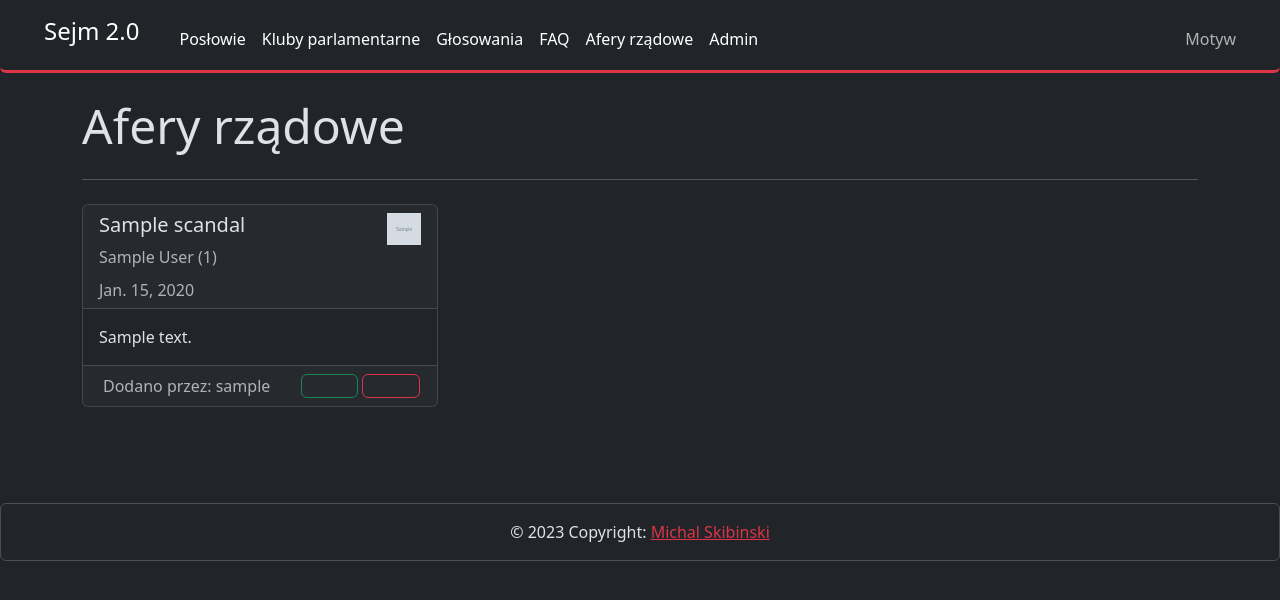
After one commit to michalskibinski109/sejm-stats, a Django app: page /scandals/ in a window 1280 px wide. The commit adds this page. Shown: the top 600 px of the page. Run offline with Django 4.2, Linux system fonts and the light colour scheme; tables that the repository leaves empty hold one stand-in row (values such as "Sample post"); grey boxes marked "Sample" are stand-in pictures; some libraries are stand-ins or nearby versions.

Commit message:
Adds new views

```diff
--- a/src/core/models/scandal.py
+++ b/src/core/models/scandal.py
@@ -14,7 +14,7 @@ class ScandalEntryStatus(models.TextChoices):
 class Scandal(models.Model):
     title = models.CharField(max_length=255, null=True, blank=True)
     description = models.TextField(null=True, blank=True)
-    date = models.DateTimeField(null=True, blank=True)
+    date = models.DateField(null=True, blank=True)
     envoys = models.ManyToManyField(Envoy, related_name="scandals", blank=True)
     clubs = models.ManyToManyField(Club, related_name="scandals", blank=True)
     entry_status = models.CharField(
--- a/src/core/templates/navbar.html
+++ b/src/core/templates/navbar.html
@@ -3,37 +3,51 @@
     <div class="container-fluid">
         <a class="navbar-brand  nav-item d-flex align-items-center " href="/">
             <i class="fa-regular text-danger fa-flag fa-2x mx-2"></i>
-            <p class="fs-4 mx-3 ">
-                Sejm 2.0
-            </p>
+            <p class="fs-4 mx-3 ">Sejm 2.0</p>
         </a>
-        <button class="navbar-toggler" type="button" data-bs-toggle="collapse" data-bs-target="#navbarNavAltMarkup"
-            aria-controls="navbarNavAltMarkup" aria-expanded="false" aria-label="Toggle navigation">
+        <button class="navbar-toggler"
+                type="button"
+                data-bs-toggle="collapse"
+                data-bs-target="#navbarNavAltMarkup"
+                aria-controls="navbarNavAltMarkup"
+                aria-expanded="false"
+                aria-label="Toggle navigation">
             <span class="navbar-toggler-icon"></span>
         </button>
         <div class="collapse navbar-collapse" id="navbarNavAltMarkup">
             <ul class="navbar-nav">
                 <li class="nav-item">
-                    <a class="nav-link active text-start " aria-current="page" href="{% url 'envoys' %}">Posłowie</a>
+                    <a class="nav-link active text-start "
+                       aria-current="page"
+                       href="{% url 'envoys' %}">Posłowie</a>
                 </li>
                 <li class="nav-item">
                     <a class="nav-link active " aria-current="page" href="{% url 'clubs' %}">Kluby
-                        parlamentarne</a>
+                    parlamentarne</a>
                 </li>
                 <li class="nav-item">
-                    <a class="nav-link active" aria-current="page" href="{% url 'votings' %}">Głosowania</a>
+                    <a class="nav-link active"
+                       aria-current="page"
+                       href="{% url 'votings' %}">Głosowania</a>
                 </li>
                 <li class="nav-item">
                     <a class="nav-link active" aria-current="page" href="{% url 'faq' %}">FAQ</a>
+                </li>
+                <li class="nav-item">
+                    <a class="nav-link active "
+                       aria-current="page"
+                       href="{% url 'scandals' %}">Afery rządowe</a>
                 </li>
                 <li class="nav-item">
                     <a class="nav-link active " aria-current="page" href="/admin">Admin</a>
                 </li>
             </ul>
         </div>
-        <div id="theme-toggle" class="nav-item me-3 d-flex align-items-center  " style="cursor: pointer">
+        <div id="theme-toggle"
+             class="nav-item me-3 d-flex align-items-center  "
+             style="cursor: pointer">
             <span class="navbar-text px-2 mx-2">Motyw</span>
-            <i id="theme-toggle-icon" class="fa-regular fa-moon fa-2x"></i>
+            <i id="theme-toggle-icon" class="fas fa-moon fa-2x"></i>
         </div>
     </div>
 </nav>
--- /dev/null
+++ b/src/core/templates/scandal_list.html
@@ -0,0 +1,55 @@
+{% extends "base.html" %}
+{% block content %}
+    <div class="container container-fluid my-4">
+        <h1 class="display-5">Afery rządowe</h1>
+        <hr class="my-4">
+        <div class="row">
+            {% for scandal in scandals %}
+                <div class="col-md-4 col-4">
+                    <div class="card mb-4">
+                        <div class="card-header">
+                            <div class="row">
+                                <h5 class="card-title col-10">
+                                    {{ scandal.title }}
+                                    {% if scandal.entry_status == 'APPROVED' %}
+                                        <i class="mx-1 fas text-success fa-check-circle"
+                                           title="Informacja sprawdzona"></i>
+                                    {% elif scandal.entry_status == 'PENDING' %}
+                                        <i class="mx-1 fas text-warning fa-exclamation-circle"
+                                           title="Oczekująca na weryfikacje"></i>
+                                    {% elif scandal.entry_status == 'REJECTED' %}
+                                        <i class="fas text-danger fa-x" title="Informacja zawiera błędy"></i>
+                                    {% endif %}
+                                </h5>
+                                {% if scandal.clubs.first.photo %}
+                                    <img src="{{ scandal.clubs.first.photo.url }}"
+                                         style="max-height: 40px"
+                                         class=" col-2">
+                                {% endif %}
+                                {% for envoy in scandal.envoys.all %}<p class="text-muted">{{ envoy }}</p>{% endfor %}
+                            </div>
+                            <h6 class="card-subtitle text-muted">{{ scandal.date }}</h6>
+                        </div>
+                        <div class="card-body">
+                            <p class="card-text">{{ scandal.description|truncatechars:300 }}</p>
+                        </div>
+                        <div class=" card-footer text-muted ">
+                            <div class="row">
+                                <div class="col-7 mx-1">
+                                    Dodano przez: {{ scandal.author.username }}
+                                    <!-- Display envoy -->
+                                </div>
+                                <button class="btn btn-outline-success col-2 mx-1">
+                                    <i class="fas fa-thumbs-up"></i>
+                                </button>
+                                <button class="btn btn-outline-danger col-2">
+                                    <i class="fas  fa-thumbs-down"></i>
+                                </button>
+                            </div>
+                        </div>
+                    </div>
+                </div>
+            {% endfor %}
+        </div>
+    </div>
+{% endblock %}
--- a/src/core/urls.py
+++ b/src/core/urls.py
@@ -8,6 +8,7 @@ from .views import (
     VotingListView,
     VotingDetailView,
     FAQListView,
+    ScandalListView,
 )
 
 urlpatterns = [
@@ -19,4 +20,5 @@ urlpatterns = [
     path("votings/", VotingListView.as_view(), name="votings"),
     path("voting/<int:pk>/", VotingDetailView.as_view(), name="voting_detail"),
     path("faq/", FAQListView.as_view(), name="faq"),
+    path("scandals/", ScandalListView.as_view(), name="scandals"),
 ]
--- a/src/core/views/__init__.py
+++ b/src/core/views/__init__.py
@@ -6,3 +6,4 @@ from .voting_detail_view import VotingDetailView
 from .voting_list_view import VotingListView
 from .home_view import HomeView
 from .faq_list_view import FAQListView
+from .scandal_list_view import ScandalListView
--- /dev/null
+++ b/src/core/views/scandal_list_view.py
@@ -0,0 +1,10 @@
+from core.models import Scandal
+
+
+from django.views.generic import ListView
+
+
+class ScandalListView(ListView):
+    model = Scandal
+    template_name = "scandal_list.html"  # replace with your template
+    context_object_name = "scandals"
```
